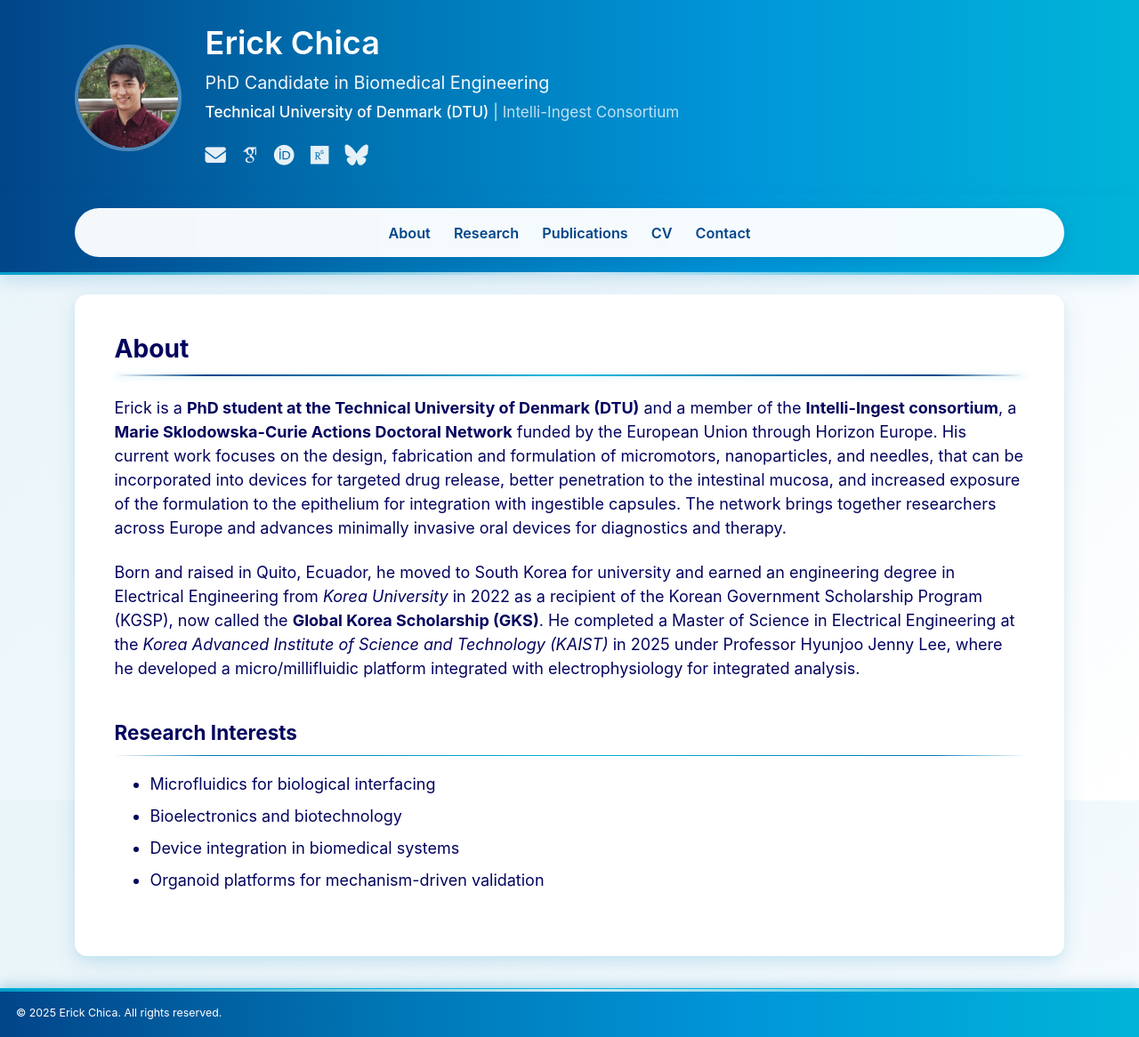
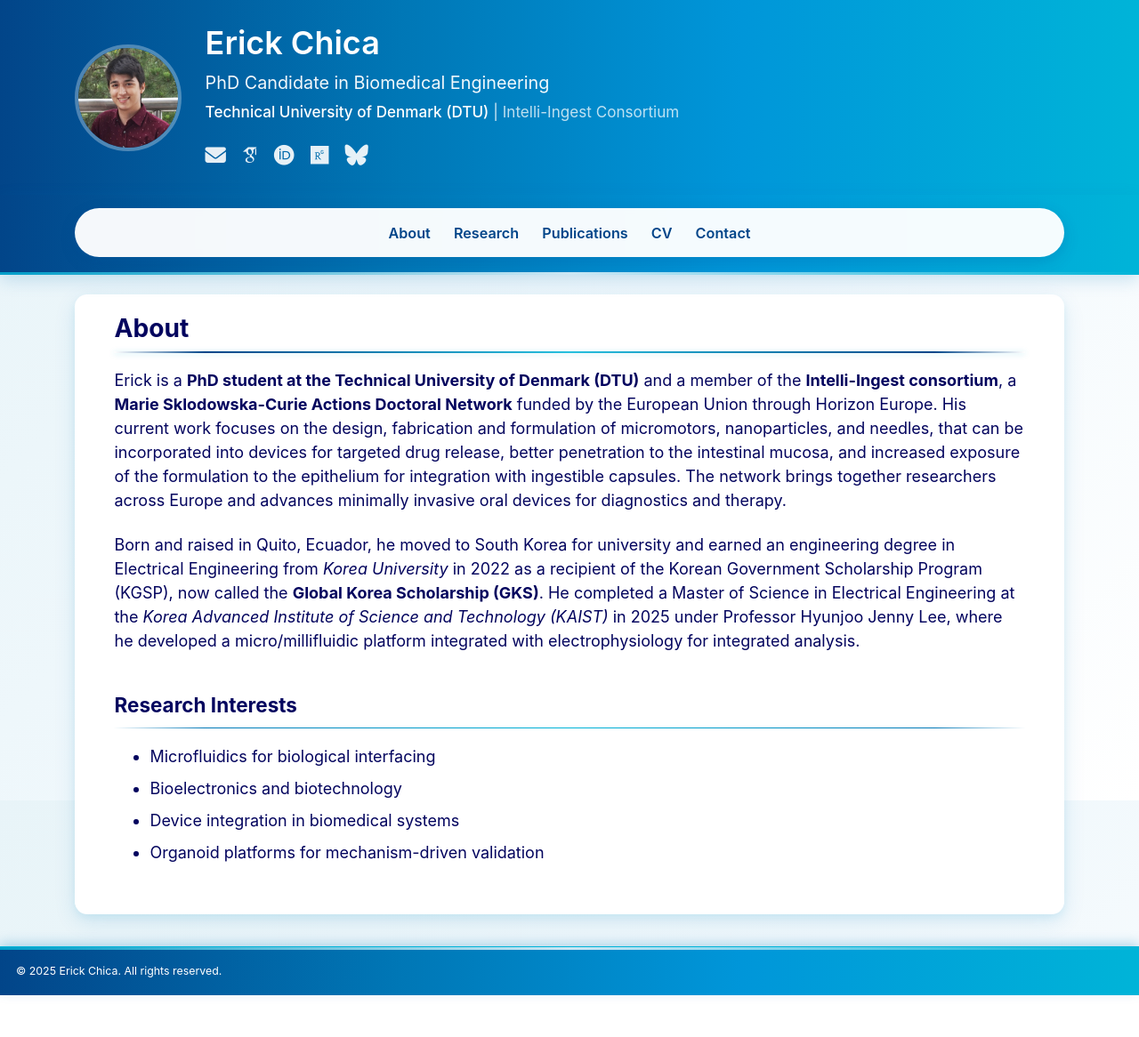
Before and after one commit to Belgodie/belgodie.github.io, a Jekyll site: the page built from _pages/about.md, in a window 1280 px wide. Shown: the whole page at 89% size. Built offline with Jekyll 4.4.1, drawn with Linux system fonts in a browser that asks for light colours; some web fonts are replaced; a script that is not in the unit is left out; after the commit the page ends 1119 px from its top, so only the background shows below that.

Commit message:
Update del multiverse (section)

```diff
--- a/_sass/custom.scss
+++ b/_sass/custom.scss
@@ -38,7 +38,9 @@
 .page .page__inner-wrap,
 .archive .page__inner-wrap {
   max-width: 100%;
-  padding: var(--content-block-padding);
+  padding:
+    clamp(1.15rem, calc(0.9rem + 1vw), 1.8rem)
+    var(--content-block-padding);
   margin-top: 0;
   margin-left: auto;
   margin-right: auto;
@@ -69,7 +71,9 @@
 }
 
 article.page > .page__inner-wrap {
-  padding: var(--content-block-padding);
+  padding:
+    clamp(1.15rem, calc(0.9rem + 1vw), 1.8rem)
+    var(--content-block-padding);
   box-sizing: border-box;
 }
 
@@ -79,8 +83,8 @@
 
 .page__inner-wrap > header,
 .page__inner-wrap > .page__title {
-  margin-top: 0;
-  margin-bottom: clamp(0.75rem, calc(0.5rem + 1vw), 1.5rem);
+  margin-top: clamp(-0.4rem, calc(-0.2rem - 0.5vw), -0.15rem);
+  margin-bottom: clamp(0.6rem, calc(0.4rem + 0.8vw), 1.1rem);
   padding: 0;
 }
 
@@ -89,7 +93,7 @@
   margin: 0;
   line-height: 1.2;
   position: relative;
-  padding-bottom: 0.75rem;
+  padding-bottom: 0.55rem;
 }
 
 .page__inner-wrap > header .page__title::after,
```
